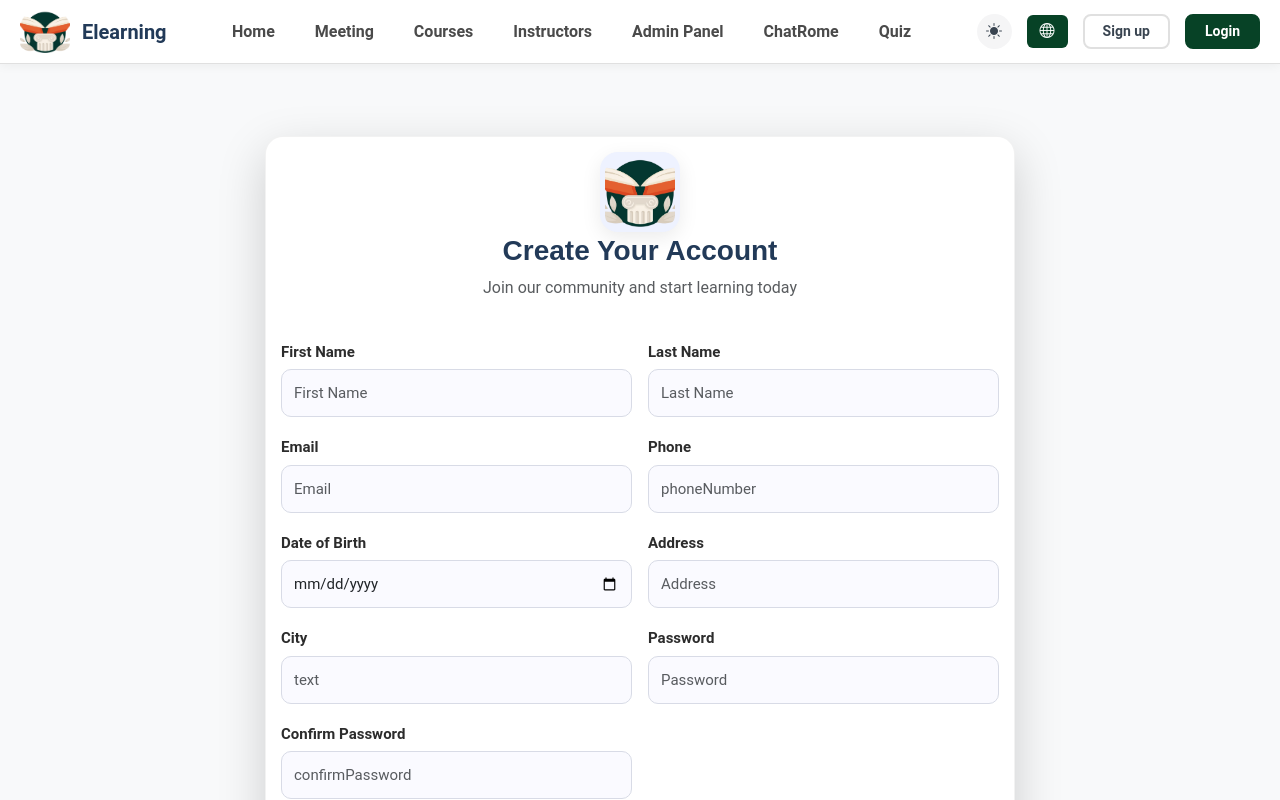
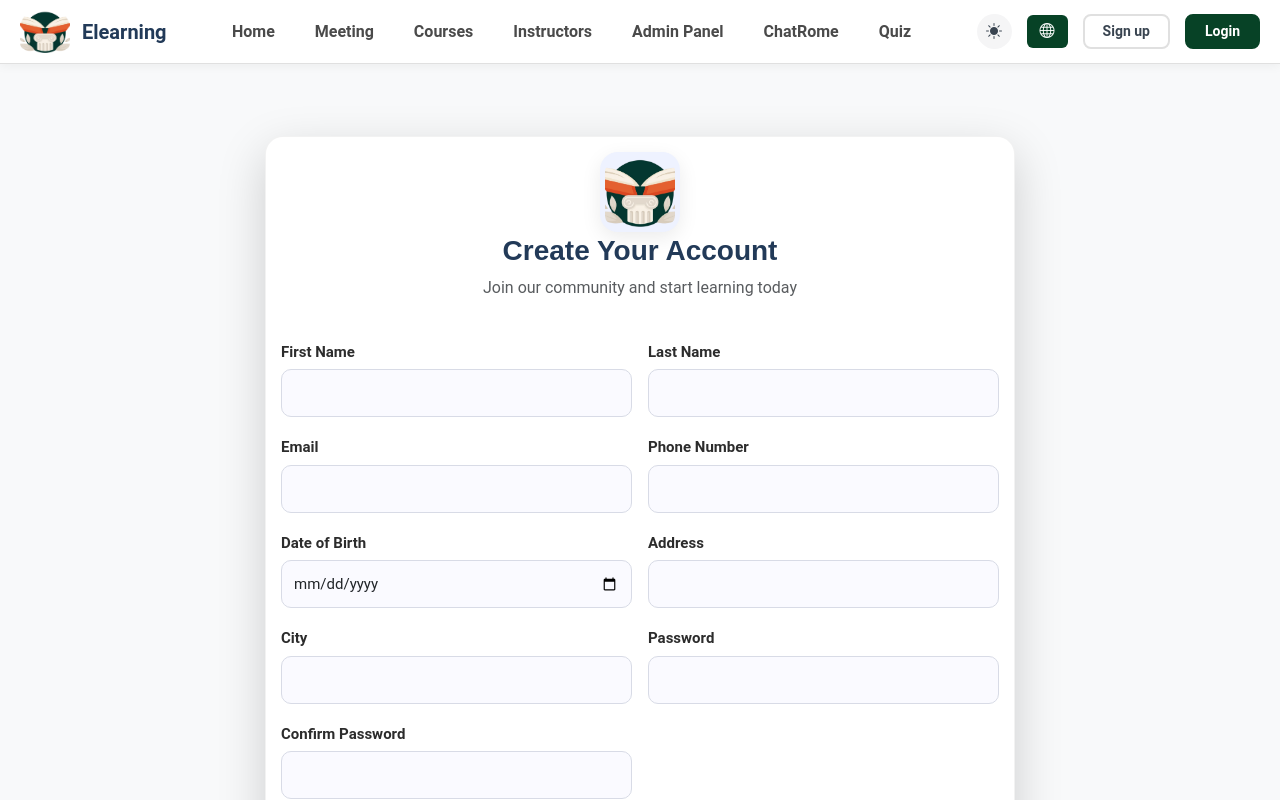
Before and after one commit to Abdalaa564/smart-learning-frontend, an Angular app: page /register in a window 1280 px wide. Shown: the top 800 px of the page. Built offline with nearby package versions, Linux system fonts and the light colour scheme.

Commit message:
Resolve auth validations

```diff
--- a/src/app/Services/auth-service.ts
+++ b/src/app/Services/auth-service.ts
@@ -14,10 +14,10 @@ export class AuthService {
   private tokenKey = 'access_token';
   private userKey = 'current_user';
 
-  private currentUserSubject = new BehaviorSubject<Studentprofile | null>(this.getUserFromStorage());
+  public currentUserSubject = new BehaviorSubject<Studentprofile | null>(this.getUserFromStorage());
   public currentUser$ = this.currentUserSubject.asObservable();
 
-  private isAuthenticatedSubject = new BehaviorSubject<boolean>(this.hasToken());
+  public isAuthenticatedSubject = new BehaviorSubject<boolean>(this.hasToken());
   public isAuthenticated$ = this.isAuthenticatedSubject.asObservable();
 
   constructor(private http: HttpClient) {}
--- a/src/app/components/navbar/navbar.ts
+++ b/src/app/components/navbar/navbar.ts
@@ -42,17 +42,26 @@ export class Navbar  {
 logout() {
   this.authService.logout().subscribe({
     next: () => {
+
+      this.authService.currentUserSubject.next(null);
+      this.authService.isAuthenticatedSubject.next(false);
+
       this.isDropdownOpen = false;
       this.router.navigate(['/login']);
     },
     error: (err) => {
       console.error("Logout failed", err);
-      // Fallback: clear data anyway
+
+      // fallback
+      this.authService.currentUserSubject.next(null);
+      this.authService.isAuthenticatedSubject.next(false);
       this.authService.removeToken();
       this.authService.removeUser();
+
       this.router.navigate(['/login']);
     }
   });
 }
 
+
 }
--- a/src/app/components/register/register.html
+++ b/src/app/components/register/register.html
@@ -2,78 +2,194 @@
   <div class="card shadow-lg p-5 register-card my-4">
     <!-- Logo & Title -->
     <div class="text-center mb-4">
-      <div class= "logo-image mx-auto mb-3 logo-circle">
-          <img src="assets\img\logo-removebg-preview.png" alt="Logo">
+      <div class="logo-image mx-auto mb-3 logo-circle">
+        <img src="assets/img/logo-removebg-preview.png" alt="Logo" />
       </div>
       <h3 class="fw-bold">Create Your Account</h3>
       <p class="text-muted">Join our community and start learning today</p>
     </div>
 
     <!-- Registration Form -->
-<form [formGroup]="registerForm" (ngSubmit)="onSubmit()" class="row g-3">
+    <form [formGroup]="registerForm" (ngSubmit)="onSubmit()" class="row g-3">
+      <!-- FIRST NAME -->
+      <div class="mb-3 col-md-6">
+        <label>First Name</label>
+        <input
+          type="text"
+          class="form-control"
+          formControlName="firstName"
+          [class.is-invalid]="
+            (f['firstName'].touched || f['firstName'].dirty || submitted) && f['firstName'].invalid
+          "
+        />
 
-  <div class="mb-3 col-md-6">
-    <label>First Name</label>
-    <input type="text" class="form-control" formControlName="firstName" placeholder="First Name">
-    <small *ngIf="submitted && f['firstName'].errors" class="text-danger">Required</small>
-  </div>
+        <small
+          class="text-danger"
+          *ngIf="(f['firstName'].touched || submitted) && f['firstName'].errors"
+        >
+          First name is required
+        </small>
+      </div>
 
-  <div class="mb-3 col-md-6">
-    <label>Last Name</label>
-    <input type="text" class="form-control" formControlName="lastName" placeholder="Last Name">
-  </div>
+      <!-- LAST NAME -->
+      <div class="mb-3 col-md-6">
+        <label>Last Name</label>
+        <input
+          type="text"
+          class="form-control"
+          formControlName="lastName"
+          [class.is-invalid]="
+            (f['lastName'].touched || f['lastName'].dirty || submitted) && f['lastName'].invalid
+          "
+        />
+      </div>
 
-  <div class="mb-3 col-md-6">
-    <label>Email</label>
-    <input type="email" class="form-control" formControlName="email" placeholder="Email">
-    <small *ngIf="submitted && f['email'].errors" class="text-danger">Valid email required</small>
-  </div>
+      <!-- EMAIL -->
+      <div class="mb-3 col-md-6">
+        <label>Email</label>
+        <input
+          type="email"
+          class="form-control"
+          formControlName="email"
+          [class.is-invalid]="
+            (f['email'].touched || f['email'].dirty || submitted) && f['email'].invalid
+          "
+        />
 
-  <div class="mb-3 col-md-6">
-    <label>Phone</label>
-    <input type="tel" class="form-control" formControlName="phoneNumber" placeholder="phoneNumber">
-  </div>
+        <small class="text-danger" *ngIf="(f['email'].touched || submitted) && f['email'].errors">
+          Valid email required
+        </small>
+      </div>
 
-  <div class="mb-3 col-md-6">
-    <label>Date of Birth</label>
-    <input type="date" class="form-control" formControlName="dateOfBirth" placeholder="dateOfBirth">
-  </div>
+      <!-- PHONE -->
+      <div class="mb-3 col-md-6">
+        <label>Phone Number</label>
+        <input
+          type="tel"
+          class="form-control"
+          formControlName="phoneNumber"
+          [class.is-invalid]="
+            (f['phoneNumber'].touched || f['phoneNumber'].dirty || submitted) &&
+            f['phoneNumber'].invalid
+          "
+        />
 
-  <div class="mb-3 col-md-6">
-    <label>Address</label>
-    <input type="text" class="form-control" formControlName="address" placeholder="Address">
-  </div>
+        <small
+          class="text-danger"
+          *ngIf="(f['phoneNumber'].touched || submitted) && f['phoneNumber'].errors?.['required']"
+        >
+          Phone number is required
+        </small>
 
-  <div class="mb-3 col-md-6">
-    <label>City</label>
-    <input type="text" class="form-control" formControlName="city" placeholder="text">
-  </div>
+        <small
+          class="text-danger"
+          *ngIf="(f['phoneNumber'].touched || submitted) && f['phoneNumber'].errors?.['pattern']"
+        >
+          Enter a valid Egyptian phone number (e.g., 010xxxxxxxx)
+        </small>
+      </div>
 
-  <div class="mb-3 col-md-6">
-    <label>Password</label>
-    <input type="password" class="form-control" formControlName="password" placeholder="Password">
-    <small *ngIf="submitted && f['password'].errors" class="text-danger">Min 6 characters</small>
-  </div>
+      <!-- DATE OF BIRTH -->
+      <div class="mb-3 col-md-6">
+        <label>Date of Birth</label>
+        <input
+          type="date"
+          class="form-control"
+          formControlName="dateOfBirth"
+          [class.is-invalid]="
+            (f['dateOfBirth'].touched || f['dateOfBirth'].dirty || submitted) &&
+            f['dateOfBirth'].invalid
+          "
+        />
 
-  <div class="mb-3 col-md-6">
-    <label>Confirm Password</label>
-    <input type="password" class="form-control" formControlName="confirmPassword" placeholder="confirmPassword">
-    <small *ngIf="submitted && registerForm.errors?.['passwordMismatch']" class="text-danger">
-      Passwords don't match
-    </small>
-  </div>
+        <small
+          class="text-danger"
+          *ngIf="
+                 (f['dateOfBirth'].touched || submitted)
+                 && f['dateOfBirth'].errors?.['ageOutOfRange']
+               "
+        >
+          Age must be between 20 and 80 years old
+        </small>
+      </div>
 
-  <div class="col-12">
-    <button type="submit" class="btn btn-primary w-100" [disabled]="loading">
-      <span *ngIf="loading" class="spinner-border spinner-border-sm me-2"></span>
-      Register
-    </button>
-  </div>
+      <!-- ADDRESS -->
+      <div class="mb-3 col-md-6">
+        <label>Address</label>
+        <input
+          type="text"
+          class="form-control"
+          formControlName="address"
+          [class.is-invalid]="
+            (f['address'].touched || f['address'].dirty || submitted) && f['address'].invalid
+          "
+        />
+      </div>
 
-</form>
+      <!-- CITY -->
+      <div class="mb-3 col-md-6">
+        <label>City</label>
+        <input
+          type="text"
+          class="form-control"
+          formControlName="city"
+          [class.is-invalid]="
+            (f['city'].touched || f['city'].dirty || submitted) && f['city'].invalid
+          "
+        />
+      </div>
 
+      <!-- PASSWORD -->
+      <div class="mb-3 col-md-6">
+        <label>Password</label>
+        <input
+          type="password"
+          class="form-control"
+          formControlName="password"
+          [class.is-invalid]="
+            (f['password'].touched || f['password'].dirty || submitted) && f['password'].invalid
+          "
+        />
 
-    <!-- Login link -->
+        <small
+          class="text-danger"
+          *ngIf="(f['password'].touched || submitted) && f['password'].errors"
+        >
+          Minimum 6 characters required
+        </small>
+      </div>
+
+      <!-- CONFIRM PASSWORD -->
+      <div class="mb-3 col-md-6">
+        <label>Confirm Password</label>
+        <input
+          type="password"
+          class="form-control"
+          formControlName="confirmPassword"
+          [class.is-invalid]="
+                 (f['confirmPassword'].touched || f['confirmPassword'].dirty || submitted)
+                 && (f['confirmPassword'].errors || registerForm.errors?.['passwordMismatch'])
+               "
+        />
+
+        <small
+          class="text-danger"
+          *ngIf="registerForm.errors?.['passwordMismatch'] && (f['confirmPassword'].touched || submitted)"
+        >
+          Passwords do not match
+        </small>
+      </div>
+
+      <!-- SUBMIT BUTTON -->
+      <div class="col-12">
+        <button type="submit" class="btn btn-primary w-100" [disabled]="loading">
+          <span *ngIf="loading" class="spinner-border spinner-border-sm me-2"></span>
+          Register
+        </button>
+      </div>
+    </form>
+
+    <!-- LOGIN LINK -->
     <p class="text-center mt-4 mb-0 text-muted">
       Already have an account?
       <a routerLink="/login" class="text-decoration-none accent-link">Login</a>
--- a/src/app/components/register/register.ts
+++ b/src/app/components/register/register.ts
@@ -3,6 +3,7 @@ import { Component } from '@angular/core';
 import { FormBuilder, FormGroup, FormsModule, ReactiveFormsModule, Validators } from '@angular/forms';
 import { Router, RouterModule } from '@angular/router';
 import { AuthService } from '../../Services/auth-service';
+import { ageRangeValidator } from '../../validators/date-range.validator';
 
 @Component({
   selector: 'app-register',
@@ -26,8 +27,8 @@ registerForm: FormGroup;
       firstName: ['', Validators.required],
       lastName: ['', Validators.required],
       email: ['', [Validators.required, Validators.email]],
-      phoneNumber: ['', Validators.required],
-      dateOfBirth: ['', Validators.required],
+      phoneNumber: ['', [Validators.required, Validators.pattern(/^01[0-2,5]{1}[0-9]{8}$/)]],
+      dateOfBirth: ['',[ageRangeValidator(20, 80)]],
       password: ['', [Validators.required, Validators.minLength(6)]],
       confirmPassword: ['', Validators.required],
       address: ['', Validators.required],
--- /dev/null
+++ b/src/app/validators/date-range.validator.ts
@@ -0,0 +1,27 @@
+import { AbstractControl, ValidationErrors } from '@angular/forms';
+
+export function ageRangeValidator(minAge: number, maxAge: number) {
+  return (control: AbstractControl): ValidationErrors | null => {
+    const dob = control.value;
+    if (!dob) return null;
+
+    const today = new Date();
+    const birthDate = new Date(dob);
+
+
+    let age = today.getFullYear() - birthDate.getFullYear();
+    const monthDiff = today.getMonth() - birthDate.getMonth();
+
+
+    if (monthDiff < 0 || (monthDiff === 0 && today.getDate() < birthDate.getDate())) {
+      age--;
+    }
+
+
+    if (age < minAge || age > maxAge) {
+      return { ageOutOfRange: true };
+    }
+
+    return null;
+  };
+}
```
Also changed, not shown: src/app/components/login/login.html (+12 -7 lines).
